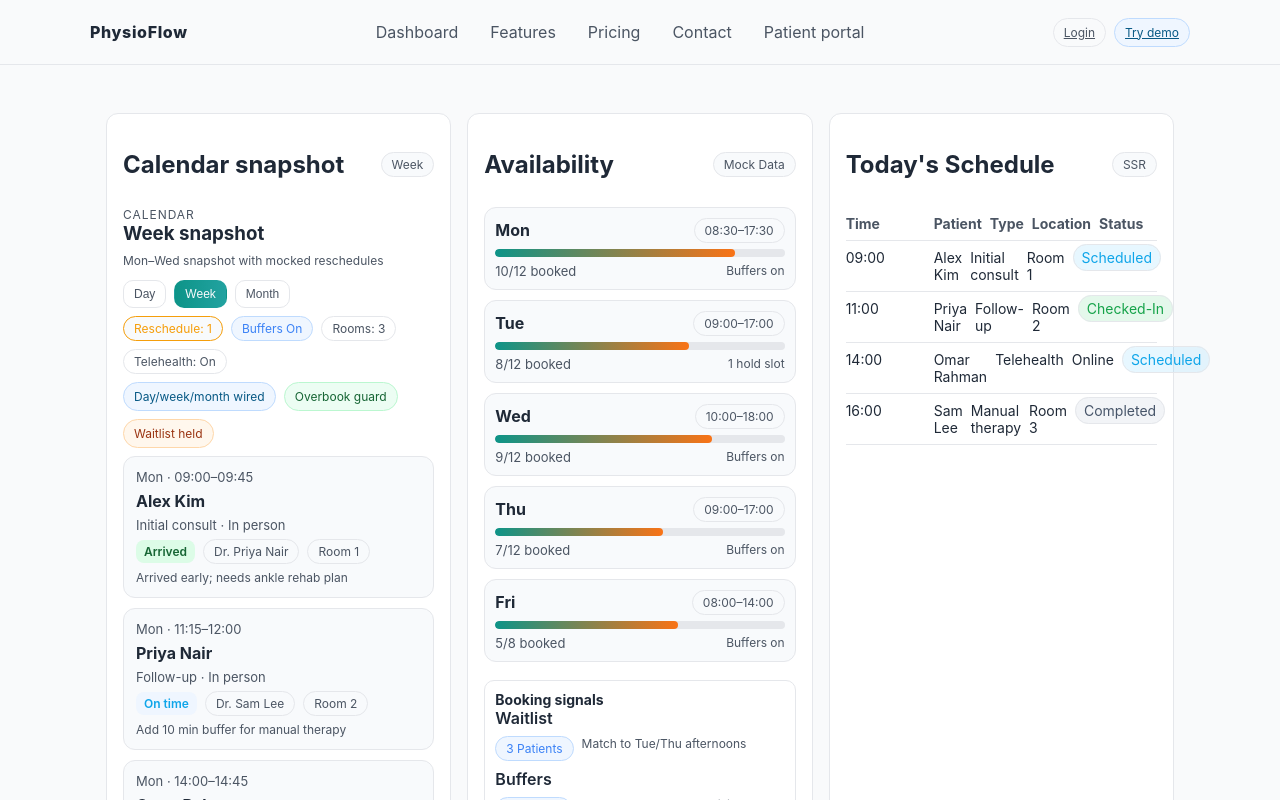
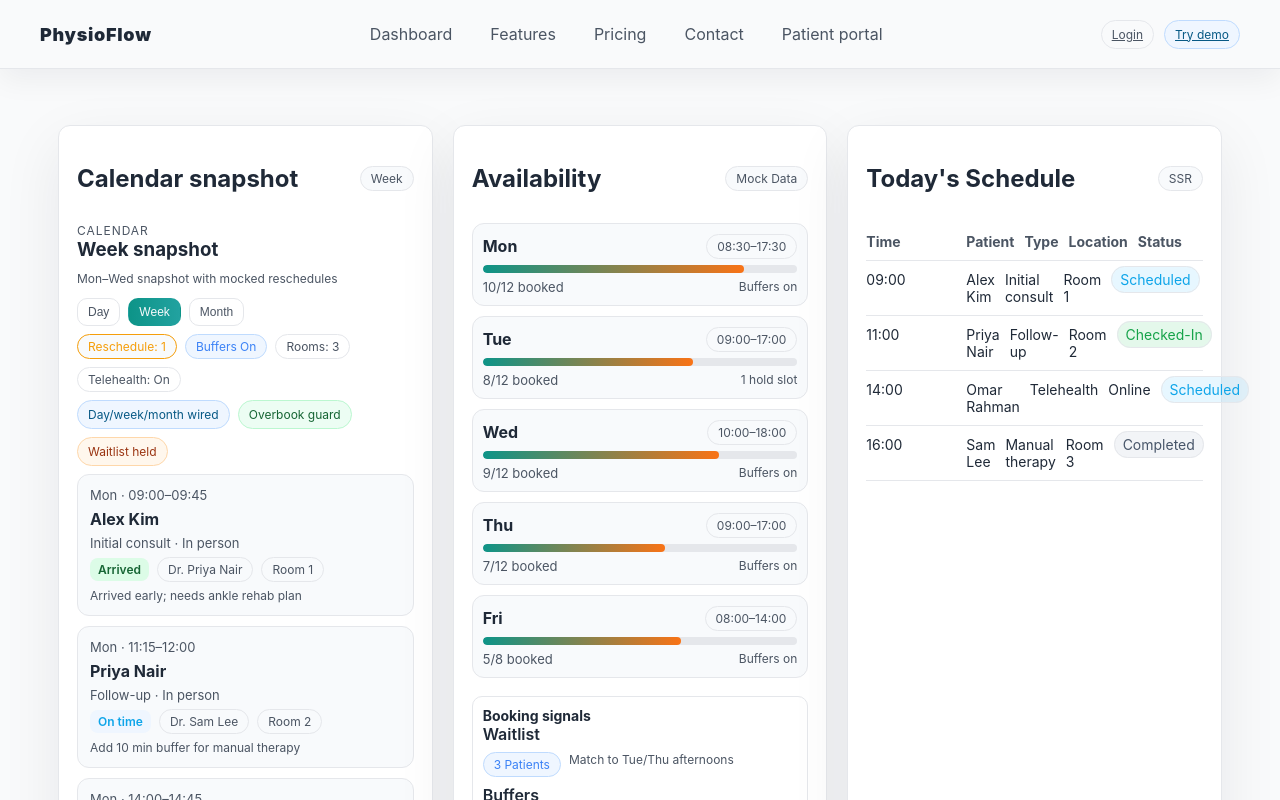
Before and after one commit to mindfreakzerox/physioflow-fe, a Next.js app: page /dashboard in a window 1280 px wide. Shown: the top 800 px of the page. Built offline with nearby package versions, Linux system fonts and the light colour scheme.

Commit message:
chore: polish layout spacing and nav for PhysioFlow brand

```diff
--- a/styles/globals.css
+++ b/styles/globals.css
@@ -26,19 +26,19 @@ body {
 a { color: inherit; }
 
 .container {
-  max-width: 1100px;
+  max-width: 1200px;
   margin: 0 auto;
-  padding: 0 16px;
+  padding: 0 18px;
 }
 
-.section { padding: 48px 0; }
+.section { padding: 56px 0; }
 .section.muted {
-  background: #eef2f6;
+  background: linear-gradient(180deg, #f7f9fb 0%, #eef2f6 100%);
   border-top: 1px solid var(--border);
   border-bottom: 1px solid var(--border);
 }
 
-.hero { padding: 72px 0 48px; }
+.hero { padding: 84px 0 56px; }
 .hero-inner {
   display: grid;
   grid-template-columns: repeat(auto-fit, minmax(320px, 1fr));
@@ -55,10 +55,10 @@ h1 { font-size: 34px; margin: 8px 0 14px; line-height: 1.15; }
   padding: 12px 16px; border-radius: 10px; border: 1px solid var(--accent);
   background: linear-gradient(90deg, var(--accent), #22a2a0);
   color: #f8fafc; font-weight: 700; text-decoration: none;
-  box-shadow: var(--shadow);
+  box-shadow: 0 10px 30px rgba(13, 148, 136, 0.18);
 }
 .btn.ghost { background: transparent; color: var(--text); border-color: var(--border); box-shadow: none; }
-.btn.subtle { background: #e0f2fe; color: var(--text); border-color: transparent; box-shadow: none; }
+.btn.subtle { background: #e0f2fe; color: #0f172a; border-color: transparent; box-shadow: none; }
 
 .hero-card {
   background: var(--card);
@@ -79,14 +79,14 @@ h1 { font-size: 34px; margin: 8px 0 14px; line-height: 1.15; }
 .grid {
   display: grid;
   grid-template-columns: repeat(auto-fit, minmax(240px, 1fr));
-  gap: 16px;
+  gap: 20px;
 }
-.dashboard-grid { grid-template-columns: repeat(auto-fit, minmax(320px, 1fr)); }
+.dashboard-grid { grid-template-columns: repeat(auto-fit, minmax(320px, 1fr)); gap: 20px; }
 
 .value-grid {
   display: grid;
   grid-template-columns: repeat(auto-fit, minmax(260px, 1fr));
-  gap: 16px;
+  gap: 20px;
 }
 
 .trust {
@@ -121,11 +121,12 @@ h1 { font-size: 34px; margin: 8px 0 14px; line-height: 1.15; }
   background: var(--card);
   border: 1px solid var(--border);
   border-radius: var(--radius);
-  padding: 16px;
+  padding: 18px;
+  box-shadow: var(--shadow);
 }
-.card h3 { margin: 0 0 8px; }
+.card h3 { margin: 0 0 10px; }
 .card p { margin: 0; color: var(--muted); }
-.card-header { display: flex; justify-content: space-between; align-items: center; margin-bottom: 8px; gap: 8px; flex-wrap: wrap; }
+.card-header { display: flex; justify-content: space-between; align-items: center; margin-bottom: 10px; gap: 10px; flex-wrap: wrap; }
 
 .feature-link { text-decoration: none; color: var(--text); transition: transform 0.1s ease, box-shadow 0.1s ease; }
 .feature-link .link { color: var(--accent); font-weight: 700; display: inline-block; margin-top: 8px; }
@@ -134,9 +135,9 @@ h1 { font-size: 34px; margin: 8px 0 14px; line-height: 1.15; }
 .table { width: 100%; font-size: 14px; }
 .table-head, .table-row {
   display: grid;
-  grid-template-columns: 80px 1fr 1fr 1fr 100px;
-  gap: 8px;
-  padding: 8px 0;
+  grid-template-columns: 90px 1fr 1fr 1fr 110px;
+  gap: 10px;
+  padding: 10px 0;
   border-bottom: 1px solid var(--border);
 }
 .table-head { font-weight: 700; color: var(--muted); }
@@ -342,46 +343,48 @@ h1 { font-size: 34px; margin: 8px 0 14px; line-height: 1.15; }
 .topnav {
   position: sticky;
   top: 0;
-  z-index: 10;
-  backdrop-filter: blur(8px);
-  background: rgba(249, 250, 251, 0.92);
+  z-index: 20;
+  backdrop-filter: blur(10px);
+  background: rgba(249, 250, 251, 0.94);
   border-bottom: 1px solid var(--border);
+  box-shadow: 0 10px 30px rgba(15, 23, 42, 0.06);
 }
 .nav-inner {
   display: flex;
   align-items: center;
   justify-content: space-between;
-  gap: 12px;
+  gap: 14px;
   padding: 14px 0;
   flex-wrap: wrap;
 }
 .brand {
-  font-weight: 800;
-  font-size: 16px;
+  font-weight: 900;
+  font-size: 18px;
   letter-spacing: 0.04em;
   color: var(--text);
   text-decoration: none;
 }
 .nav-links {
   display: flex;
-  gap: 12px;
+  gap: 14px;
   align-items: center;
   flex-wrap: wrap;
 }
 .nav-links a {
   text-decoration: none;
   color: var(--muted);
-  padding: 8px 10px;
+  padding: 10px 12px;
   border-radius: 10px;
-  transition: background 0.15s ease, color 0.15s ease;
+  transition: background 0.15s ease, color 0.15s ease, box-shadow 0.15s ease;
 }
 .nav-links a:hover {
   background: #e5e7eb;
   color: var(--text);
+  box-shadow: inset 0 1px 0 rgba(15, 23, 42, 0.04);
 }
 .nav-actions {
   display: flex;
-  gap: 8px;
+  gap: 10px;
   flex-wrap: wrap;
 }
 
```
